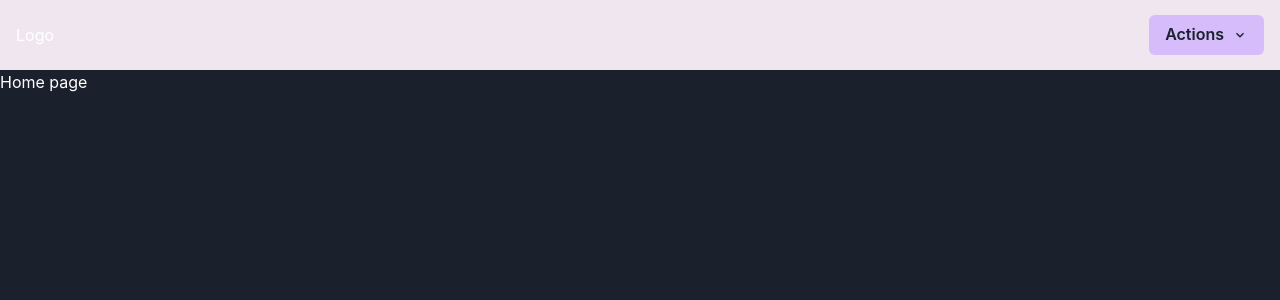
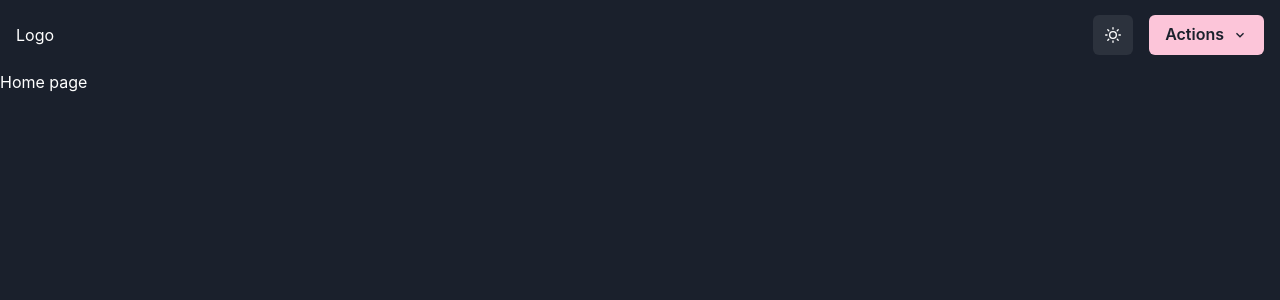
Before and after one commit to Paraplux/poc-w-max, a React (Vite) app: page / in a window 1280 px wide. Shown: the top 300 px of the page. Built offline with nearby package versions, Linux system fonts and the light colour scheme.

Commit message:
feat(common): add a theme switch light/dark in navbar (#3)
* feat(common): ✨ add a theme switch light/dark in navbar

```diff
--- a/src/modules/navigation/Navigation.style.ts
+++ b/src/modules/navigation/Navigation.style.ts
@@ -7,6 +7,9 @@ export const NavigationWrapper = styled.div`
 	display: flex;
 	justify-content: space-between;
 	align-items: center;
-
-	background: #f0e6ef;
 `;
+export const Actions = styled.div`
+	display: flex;
+	align-items: center;
+	gap: 16px;
+`;
--- a/src/modules/navigation/Navigation.tsx
+++ b/src/modules/navigation/Navigation.tsx
@@ -1,15 +1,22 @@
 import { Link } from 'react-router-dom';
-import { NavigationWrapper } from './Navigation.style';
-import { Menu, MenuButton, MenuList, MenuItem, Button } from '@chakra-ui/react';
-import { ChevronDownIcon } from '@chakra-ui/icons';
+import { Actions, NavigationWrapper } from './Navigation.style';
+import { Menu, MenuButton, MenuList, MenuItem, Button, useColorMode, IconButton } from '@chakra-ui/react';
+import { ChevronDownIcon, MoonIcon, SunIcon } from '@chakra-ui/icons';
 
 function Navigation() {
+	const { colorMode, toggleColorMode } = useColorMode();
+
 	return (
 		<NavigationWrapper>
 			<Link to="/">Logo</Link>
-			<div>
+			<Actions>
+				<IconButton
+					onClick={toggleColorMode}
+					icon={colorMode === 'light' ? <MoonIcon /> : <SunIcon />}
+					aria-label="Button to switch theme theme"
+				/>
 				<Menu>
-					<MenuButton colorScheme="purple" as={Button} rightIcon={<ChevronDownIcon />}>
+					<MenuButton colorScheme={'primary'} as={Button} rightIcon={<ChevronDownIcon />}>
 						Actions
 					</MenuButton>
 					<MenuList>
@@ -21,7 +28,7 @@ function Navigation() {
 						</Link>
 					</MenuList>
 				</Menu>
-			</div>
+			</Actions>
 		</NavigationWrapper>
 	);
 }
```
